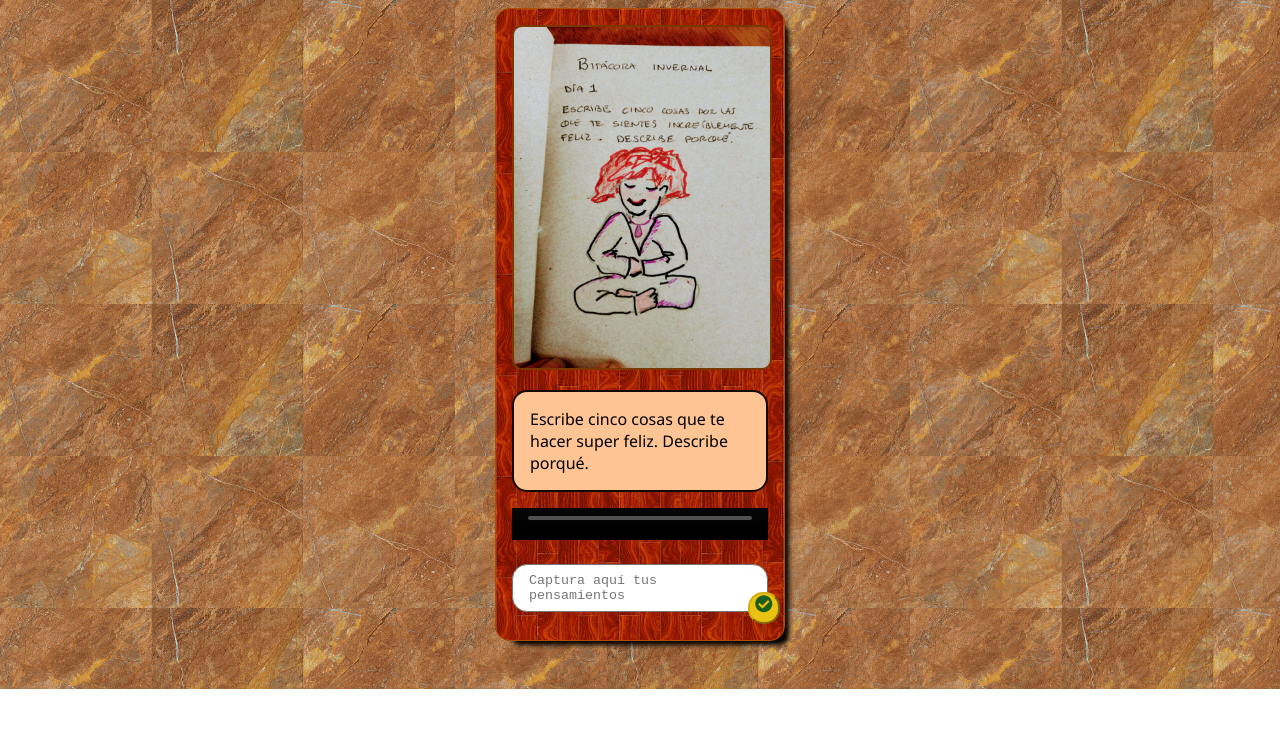
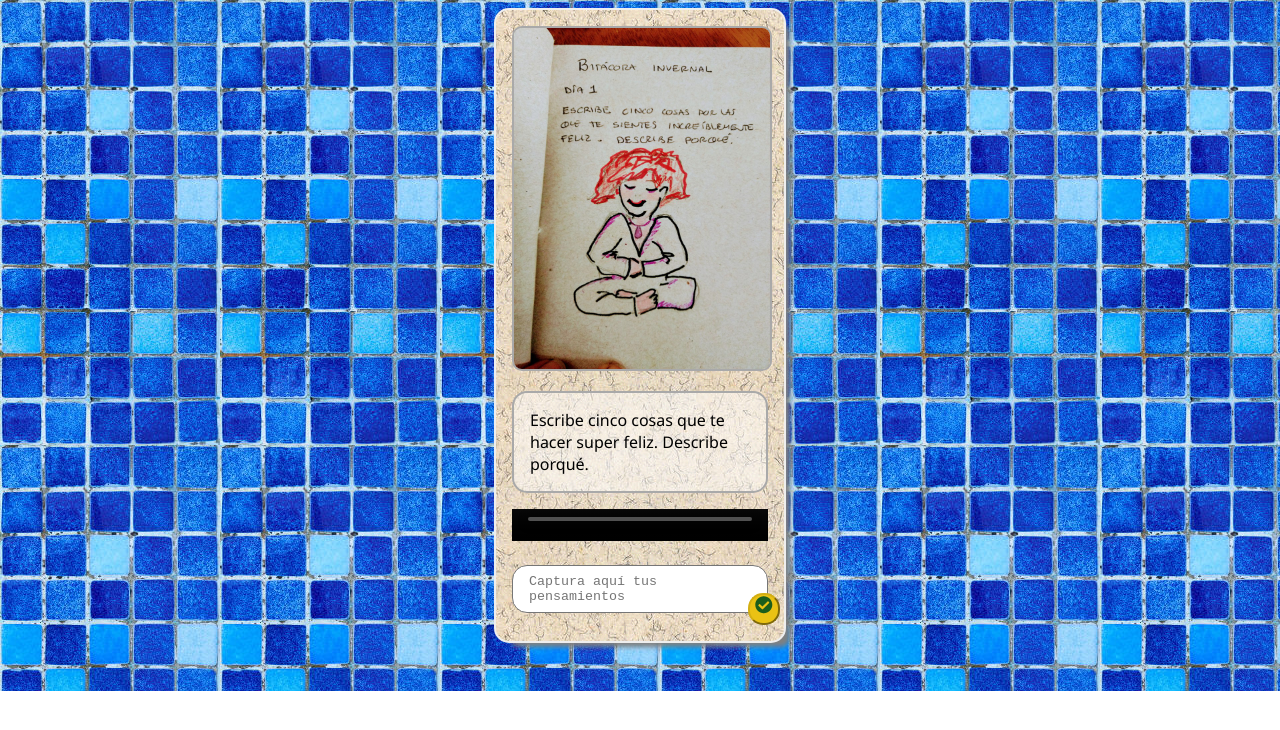
Before and after one commit to oscarnava/aquiconectandome, a React (Create React App) app: page / in a window 1280 px wide. Shown: the top 730 px of the page. Built offline with nearby package versions, Linux system fonts and the light colour scheme; grey boxes are pictures that could not be loaded.

Commit message:
Add day and night themes

```diff
--- a/src/App.js
+++ b/src/App.js
@@ -24,7 +24,7 @@ export default class App extends React.Component {
 
   render() {
     return (
-      <div className="app wood">
+      <div className="app amate">
         <IndexContainer ref={this.indexContainer} />
       </div>
     );
--- a/src/styles/cards.sass
+++ b/src/styles/cards.sass
@@ -4,7 +4,9 @@ $def-border-radius: 15px
 $btn-bk-color: #eac214
 $btn-fg-color: #1b5d1b
 
-$wood-theme-back: #472000
+$wood-theme-color: #472000
+$day-theme-color: #ddd
+$night-theme-color: #111
 
 .amate
   .index-container
@@ -12,48 +14,77 @@ $wood-theme-back: #472000
 
     .index-card
       background-image: url(../themes/pattern.png)
-      border: solid 1px #eeeeee
+      border-color: #eeeeee
       box-shadow: 10px 10px 5px -6px grey
 
       img
-        border: solid 2px darkgrey
+        border-color: darkgrey
+        background-color: #ffffff70
 
       p
         background-color: #ffffff80
 
-    .card-done
-      .memo
-        background-color: #ffffff80
-        border: solid 2px darkgrey
+      .card-done
+        .memo
+          background-color: #ffffff80
+          border-color: darkgrey
 
 .wood
   .index-container
-    background-color: darken($wood-theme-back, 10%)
+    background-color: darken($wood-theme-color, 10%)
     background-image: url(../themes/stone-tile.jpg)
 
     .index-card
-      background-color: $wood-theme-back
+      background-color: $wood-theme-color
       background-image: url(../themes/wood-tile.jpg)
-      border: solid 1px lighten($wood-theme-back, 20%)
+      border-color: lighten($wood-theme-color, 20%)
       box-shadow: 10px 10px 5px -6px black
 
       img
-        background-color: lighten($wood-theme-back, 80%)
-        border: solid 2px lighten($wood-theme-back, 10%)
+        background-color: lighten($wood-theme-color, 80%)
+        border-color: lighten($wood-theme-color, 10%)
 
       p
-        background-color: lighten($wood-theme-back, 65%)
-        border-color: darken($wood-theme-back, 10%)
+        background-color: lighten($wood-theme-color, 65%)
+        border-color: darken($wood-theme-color, 10%)
 
-    .card-done
-      .memo
-        background-color: lighten($wood-theme-back, 75%)
-        border: solid 2px darken($wood-theme-back, 10%)
+      .card-done
+        .memo
+          background-color: lighten($wood-theme-color, 75%)
+          border-color: darken($wood-theme-color, 10%)
+
+.night
+  .index-container
+    background-color: darken($night-theme-color, 10%)
+    background-image: url(../themes/night-texture.jpg)
+
+    .index-card
+      background-color: $night-theme-color
+      border-color: lighten($night-theme-color, 20%)
+      box-shadow: 10px 10px 5px -6px black
+
+      img
+        background-color: lighten($night-theme-color, 80%)
+        border-color: lighten($night-theme-color, 10%)
+
+      p
+        background-color: lighten($night-theme-color, 65%)
+        border-color: darken($night-theme-color, 10%)
+
+      .card-done
+        .memo
+          background-color: lighten($night-theme-color, 75%)
+          border-color: darken($night-theme-color, 10%)
+
+.day
+  .index-container
+    background-image: url(../themes/day-texture.jpg)
 
 .index-container
   display: flex
   flex-wrap: wrap
   justify-content: space-evenly
+  background-color: darken($day-theme-color, 20%)
 
   .card-unavailable
     display: none
@@ -63,7 +94,7 @@ $wood-theme-back: #472000
     min-height: $card-width * 1.42
     padding: 16px
     margin: .5rem .5rem 3rem
-    background-color: white
+    background-color: $day-theme-color
     border-radius: $def-border-radius
     border: solid 2px darkgrey
 
@@ -73,12 +104,15 @@ $wood-theme-back: #472000
     img
       width: 100%
       border-radius: 10px
+      border: solid 2px darkgrey
+      background-color: lighten($day-theme-color, 20%)
 
     p
       font-family: 'Segoe UI', Tahoma, Geneva, Verdana, sans-serif
       padding: 1rem
       border-radius: $def-border-radius
       border: solid 2px darkgrey
+      background-color: lighten($day-theme-color, 20%)
 
     .memo
       position: relative
@@ -125,6 +159,8 @@ $wood-theme-back: #472000
         font-size: 0.8rem
         padding: 1rem
         border-radius: $def-border-radius
+        border: solid 2px darkgrey
+        background-color: lighten($day-theme-color, 20%)
 
     .video-container
       position: relative
```
Also changed, not shown: src/themes/day-texture.jpg (added), src/themes/night-texture.jpg (added).
